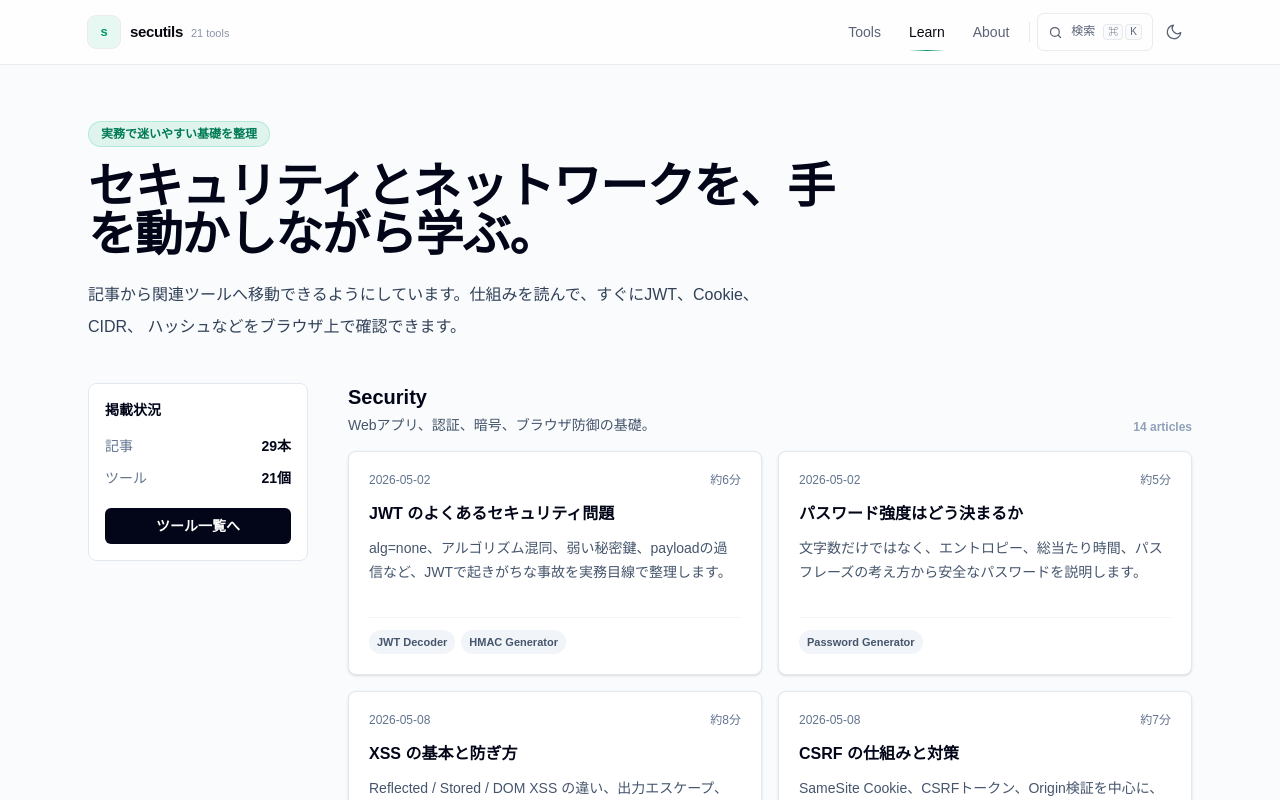
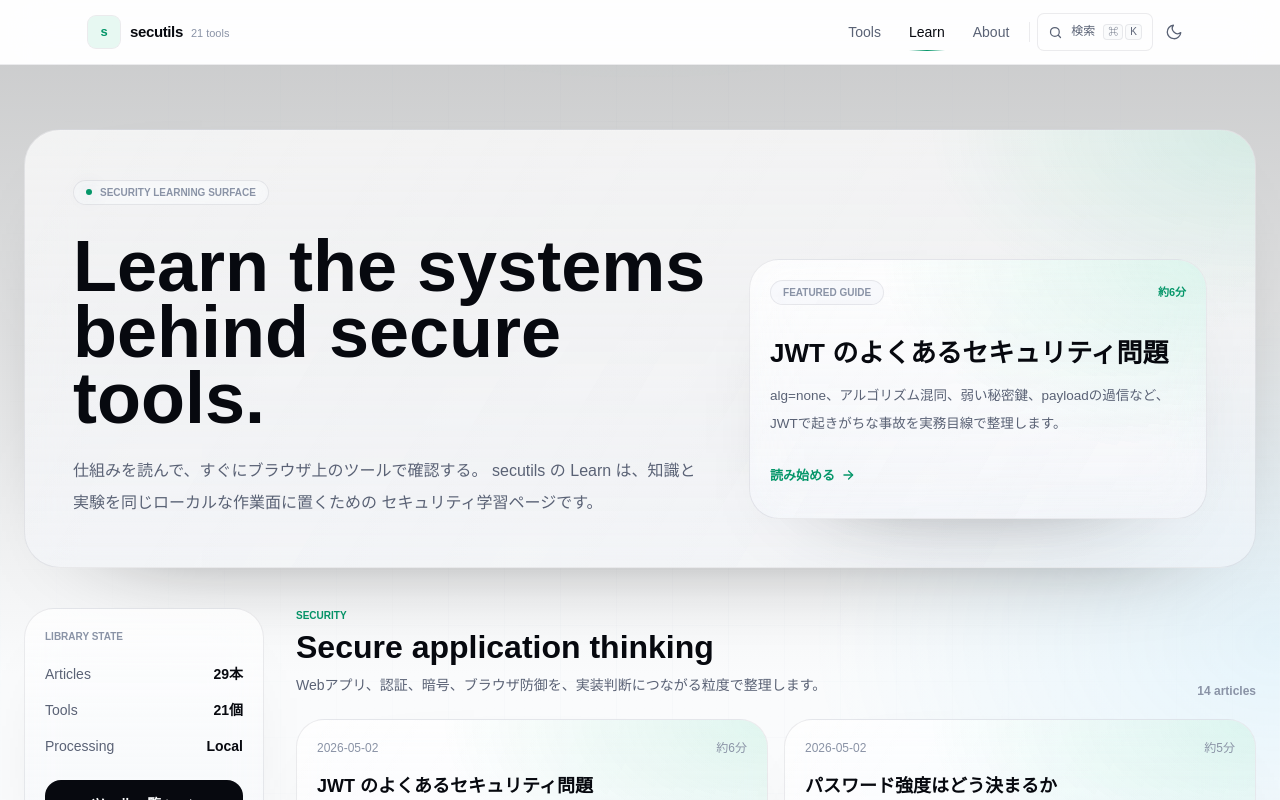
Before and after one commit to totdelece/secutils, a Next.js app: page /learn in a window 1280 px wide. Shown: the top 800 px of the page. Built offline with nearby package versions, Linux system fonts and the light colour scheme; no server answers; a web font is replaced by a local one.

Commit message:
Unify learn and tools UI

```diff
--- a/src/app/globals.css
+++ b/src/app/globals.css
@@ -1203,6 +1203,187 @@ body::after {
     color-mix(in oklab, var(--bg-elevated) 64%, transparent);
 }
 
+.learn-stage,
+.tools-stage {
+  min-height: 100%;
+  background:
+    radial-gradient(58rem 36rem at 50% -8%, rgba(var(--aurora-a), 0.13), transparent 70%),
+    radial-gradient(42rem 30rem at 100% 12%, rgba(var(--aurora-b), 0.10), transparent 70%),
+    radial-gradient(34rem 24rem at 0% 36%, rgba(var(--aurora-c), 0.08), transparent 72%),
+    linear-gradient(180deg, color-mix(in oklab, var(--bg-base) 86%, #000 14%), var(--bg-base) 38rem);
+}
+
+.learn-mesh,
+.tools-mesh {
+  position: absolute;
+  inset: 0;
+  pointer-events: none;
+  opacity: 0.42;
+  background-image:
+    linear-gradient(rgba(148, 163, 184, 0.10) 1px, transparent 1px),
+    linear-gradient(90deg, rgba(148, 163, 184, 0.10) 1px, transparent 1px);
+  background-size: 56px 56px;
+  mask-image: radial-gradient(ellipse 72% 44% at 50% 4%, black, transparent 76%);
+  -webkit-mask-image: radial-gradient(ellipse 72% 44% at 50% 4%, black, transparent 76%);
+}
+
+.learn-hero,
+.learn-panel,
+.learn-feature,
+.learn-card {
+  border: 1px solid var(--border-subtle);
+  background:
+    linear-gradient(180deg, color-mix(in oklab, var(--bg-elevated) 72%, transparent), color-mix(in oklab, var(--bg-sunken) 58%, transparent));
+  box-shadow:
+    0 1px 0 rgba(255, 255, 255, 0.12) inset,
+    0 34px 110px -88px rgba(0, 0, 0, 0.92);
+  backdrop-filter: blur(24px) saturate(150%);
+  -webkit-backdrop-filter: blur(24px) saturate(150%);
+}
+
+.learn-hero::before,
+.learn-feature::before,
+.learn-card::before {
+  content: "";
+  position: absolute;
+  inset: 0;
+  pointer-events: none;
+  background:
+    radial-gradient(30rem 18rem at 100% 0%, rgba(var(--aurora-a), 0.15), transparent 68%),
+    linear-gradient(120deg, transparent, rgba(255, 255, 255, 0.06), transparent);
+  opacity: 0.85;
+}
+
+.learn-feature,
+.learn-card {
+  transition:
+    transform 260ms cubic-bezier(0.2, 0.8, 0.2, 1),
+    border-color 180ms ease,
+    box-shadow 180ms ease;
+}
+
+.learn-feature:hover,
+.learn-card:hover {
+  transform: translateY(-4px);
+  border-color: var(--border-strong);
+  box-shadow:
+    0 1px 0 rgba(255, 255, 255, 0.16) inset,
+    0 44px 130px -90px rgba(0, 0, 0, 0.96);
+}
+
+.tools-routing {
+  position: absolute;
+  inset: 0;
+  pointer-events: none;
+  overflow: hidden;
+  opacity: 0.42;
+  mask-image: radial-gradient(ellipse 70% 52% at 50% 18%, black, transparent 78%);
+  -webkit-mask-image: radial-gradient(ellipse 70% 52% at 50% 18%, black, transparent 78%);
+}
+
+.tools-routing span {
+  position: absolute;
+  left: -10%;
+  width: 120%;
+  height: 1px;
+  background: linear-gradient(90deg, transparent, rgba(var(--aurora-a), 0.54), rgba(var(--aurora-b), 0.22), transparent);
+  filter: drop-shadow(0 0 14px rgba(var(--aurora-a), 0.34));
+}
+
+.tools-routing span::after {
+  content: "";
+  position: absolute;
+  top: -2px;
+  left: 0;
+  width: 48px;
+  height: 5px;
+  border-radius: 999px;
+  background: rgba(var(--aurora-a), 0.82);
+  box-shadow: 0 0 24px rgba(var(--aurora-a), 0.54);
+  animation: packet-travel 8s ease-in-out infinite;
+}
+
+.tools-routing span:nth-child(1) { top: 18%; transform: rotate(-5deg); }
+.tools-routing span:nth-child(2) { top: 38%; transform: rotate(4deg); opacity: 0.7; }
+.tools-routing span:nth-child(3) { top: 68%; transform: rotate(-2deg); opacity: 0.52; }
+.tools-routing span:nth-child(2)::after { animation-delay: 1.7s; }
+.tools-routing span:nth-child(3)::after { animation-delay: 3.2s; }
+
+.tools-stage > .relative > div[class*="mx-auto"][class*="max-w-3xl"] {
+  position: relative;
+  max-width: 72rem;
+}
+
+.tools-stage nav a {
+  color: var(--fg-muted);
+  transition: color 180ms ease;
+}
+
+.tools-stage nav a:hover {
+  color: var(--fg-primary);
+}
+
+.tools-stage h1 {
+  color: var(--fg-primary);
+  font-size: clamp(2.35rem, 5vw, 4.8rem);
+  line-height: 0.94;
+  font-weight: 650;
+}
+
+.tools-stage h1 + p {
+  max-width: 52rem;
+  color: var(--fg-muted);
+  font-size: 1rem;
+  line-height: 1.9;
+}
+
+.tools-stage div[class*="rounded-lg"][class*="border"],
+.tools-stage section[class*="rounded-lg"][class*="border"] {
+  border-color: var(--border-subtle);
+  border-radius: 1.55rem;
+  background:
+    linear-gradient(180deg, color-mix(in oklab, var(--bg-elevated) 70%, transparent), color-mix(in oklab, var(--bg-sunken) 56%, transparent));
+  box-shadow:
+    0 1px 0 rgba(255, 255, 255, 0.12) inset,
+    0 30px 100px -86px rgba(0, 0, 0, 0.90);
+  backdrop-filter: blur(22px) saturate(150%);
+  -webkit-backdrop-filter: blur(22px) saturate(150%);
+}
+
+.tools-stage textarea,
+.tools-stage input,
+.tools-stage select {
+  border: 1px solid var(--border-subtle);
+  background: color-mix(in oklab, var(--bg-sunken) 72%, transparent);
+  color: var(--fg-primary);
+  box-shadow: 0 1px 0 rgba(255, 255, 255, 0.05) inset;
+}
+
+.tools-stage textarea:focus,
+.tools-stage input:focus,
+.tools-stage select:focus {
+  border-color: var(--border-strong);
+  box-shadow:
+    0 0 0 1px rgba(var(--aurora-a), 0.22),
+    0 0 34px rgba(var(--aurora-a), 0.10);
+}
+
+.tools-stage button {
+  transition:
+    transform 180ms cubic-bezier(0.2, 0.8, 0.2, 1),
+    border-color 160ms ease,
+    background 160ms ease,
+    box-shadow 160ms ease;
+}
+
+.tools-stage button:hover {
+  transform: translateY(-1px);
+}
+
+.tools-stage button:active {
+  transform: translateY(1px) scale(0.99);
+}
+
 @keyframes constellation-pulse {
   0%, 100% { opacity: 0.35; transform: scale(0.92); }
   50% { opacity: 1; transform: scale(1.12); }
--- a/src/app/learn/page.tsx
+++ b/src/app/learn/page.tsx
@@ -22,74 +22,104 @@ export default function LearnPage() {
     network: [],
   };
   for (const article of articles) grouped[article.category].push(article);
+  const featured = articles.find((article) => article.slug === "jwt-security-issues") ?? articles[0];
 
   return (
-    <div className="mx-auto max-w-6xl px-5 py-10 sm:px-6 sm:py-14">
-      <section className="mb-10">
-        <div className="mb-4 inline-flex items-center rounded-full border border-emerald-500/20 bg-emerald-500/10 px-3 py-1 text-xs font-semibold text-emerald-700 dark:text-emerald-300">
-          実務で迷いやすい基礎を整理
+    <div className="learn-stage relative isolate overflow-hidden">
+      <div className="learn-mesh" aria-hidden="true" />
+      <div className="mx-auto max-w-7xl px-4 py-10 sm:px-6 sm:py-16">
+        <section className="learn-hero relative overflow-hidden rounded-[36px] p-6 sm:p-10 lg:p-12">
+          <div className="relative grid gap-10 lg:grid-cols-[1fr_0.72fr] lg:items-end">
+            <div>
+              <div className="inline-flex items-center gap-2 rounded-full border border-border-subtle bg-bg-sunken/45 px-3 py-1 text-[10px] font-semibold uppercase text-fg-subtle backdrop-blur">
+                <span className="h-1.5 w-1.5 rounded-full bg-accent shadow-[0_0_18px_currentColor]" />
+                Security learning surface
               </div>
-        <h1 className="max-w-3xl text-4xl font-bold tracking-tight text-slate-950 dark:text-white sm:text-5xl">
-          セキュリティとネットワークを、手を動かしながら学ぶ。
+              <h1 className="mt-7 max-w-4xl text-[46px] font-semibold leading-[0.92] text-fg-primary sm:text-[72px]">
+                Learn the systems behind secure tools.
               </h1>
-        <p className="mt-5 max-w-2xl text-base leading-8 text-slate-700 dark:text-slate-300">
-          記事から関連ツールへ移動できるようにしています。仕組みを読んで、すぐにJWT、Cookie、CIDR、
-          ハッシュなどをブラウザ上で確認できます。
+              <p className="mt-6 max-w-2xl text-[16px] leading-8 text-fg-muted">
+                仕組みを読んで、すぐにブラウザ上のツールで確認する。
+                secutils の Learn は、知識と実験を同じローカルな作業面に置くための
+                セキュリティ学習ページです。
               </p>
+            </div>
+
+            <Link
+              href={`/learn/${featured.category}/${featured.slug}`}
+              className="learn-feature group relative min-h-[260px] overflow-hidden rounded-[30px] p-5"
+            >
+              <div className="relative">
+                <div className="mb-8 flex items-center justify-between">
+                  <span className="rounded-full border border-border-subtle bg-bg-sunken/55 px-3 py-1 text-[10px] font-semibold uppercase text-fg-subtle">
+                    featured guide
+                  </span>
+                  <span className="text-[11px] font-semibold text-accent">
+                    約{featured.readingMinutes}分
+                  </span>
+                </div>
+                <h2 className="text-[26px] font-semibold leading-tight text-fg-primary">
+                  {featured.title}
+                </h2>
+                <p className="mt-3 line-clamp-3 text-[13.5px] leading-7 text-fg-muted">
+                  {featured.description}
+                </p>
+                <div className="mt-7 inline-flex items-center gap-1.5 text-[13px] font-semibold text-accent">
+                  読み始める
+                  <Arrow />
+                </div>
+              </div>
+            </Link>
+          </div>
         </section>
 
-      <div className="grid gap-10 lg:grid-cols-[220px_1fr]">
+        <div className="mt-10 grid gap-8 lg:grid-cols-[240px_1fr]">
           <aside className="lg:sticky lg:top-24 lg:self-start">
-          <div className="rounded-lg border border-slate-200 bg-white p-4 dark:border-white/10 dark:bg-white/[0.04]">
-            <div className="text-sm font-bold text-slate-950 dark:text-white">
-              掲載状況
+            <div className="learn-panel rounded-[30px] p-5">
+              <div className="text-[10px] font-semibold uppercase text-fg-subtle">
+                Library state
               </div>
-            <dl className="mt-4 space-y-3 text-sm">
-              <div className="flex justify-between">
-                <dt className="text-slate-500 dark:text-slate-400">記事</dt>
-                <dd className="font-semibold text-slate-950 dark:text-white">
-                  {articles.length}本
-                </dd>
-              </div>
-              <div className="flex justify-between">
-                <dt className="text-slate-500 dark:text-slate-400">ツール</dt>
-                <dd className="font-semibold text-slate-950 dark:text-white">
-                  {tools.length}個
-                </dd>
-              </div>
+              <dl className="mt-5 space-y-4">
+                <Metric label="Articles" value={`${articles.length}本`} />
+                <Metric label="Tools" value={`${tools.length}個`} />
+                <Metric label="Processing" value="Local" />
               </dl>
               <Link
                 href="/"
-              className="mt-5 inline-flex w-full items-center justify-center rounded-md bg-slate-950 px-3 py-2 text-sm font-semibold text-white transition hover:bg-slate-800 dark:bg-white dark:text-slate-950 dark:hover:bg-slate-200"
+                className="magnetic-button mt-6 inline-flex h-[48px] w-full items-center justify-center gap-2 rounded-2xl bg-fg-primary px-4 text-sm font-semibold text-bg-base"
               >
                 ツール一覧へ
+                <Arrow />
               </Link>
             </div>
           </aside>
 
-        <div className="space-y-10">
+          <div className="space-y-12">
             {ORDERED_CATEGORIES.map((category) => {
               const list = grouped[category];
               if (!list.length) return null;
               return (
                 <section key={category}>
-                <div className="mb-4 flex items-end justify-between gap-4">
+                  <div className="mb-5 flex items-end justify-between gap-4">
                     <div>
-                    <h2 className="text-xl font-bold text-slate-950 dark:text-white">
+                      <div className="text-[10px] font-semibold uppercase text-accent">
                         {articleCategoryLabels[category]}
+                      </div>
+                      <h2 className="mt-2 text-[32px] font-semibold leading-none text-fg-primary">
+                        {category === "security" ? "Secure application thinking" : "Network fundamentals"}
                       </h2>
-                    <p className="mt-1 text-sm text-slate-600 dark:text-slate-400">
+                      <p className="mt-2 max-w-2xl text-sm leading-7 text-fg-muted">
                         {category === "security"
-                        ? "Webアプリ、認証、暗号、ブラウザ防御の基礎。"
-                        : "通信、名前解決、IP、HTTPまわりの基礎。"}
+                          ? "Webアプリ、認証、暗号、ブラウザ防御を、実装判断につながる粒度で整理します。"
+                          : "通信、名前解決、IP、HTTPまわりの基礎を、運用や障害調査で使える形にします。"}
                       </p>
                     </div>
-                  <span className="text-xs font-semibold text-slate-400">
+                    <span className="hidden text-xs font-semibold text-fg-subtle sm:block">
                       {list.length} articles
                     </span>
                   </div>
                   <div className="grid grid-cols-1 gap-4 md:grid-cols-2">
-                  {list.map((article) => {
+                    {list.map((article, index) => {
                       const relatedToolTitles = (article.relatedTools ?? [])
                         .map((slug) => tools.find((tool) => tool.slug === slug))
                         .filter((tool): tool is NonNullable<typeof tool> =>
@@ -99,31 +129,34 @@ export default function LearnPage() {
                         <Link
                           key={article.slug}
                           href={`/learn/${article.category}/${article.slug}`}
-                        className="group flex min-h-56 flex-col rounded-lg border border-slate-200 bg-white p-5 shadow-sm transition hover:-translate-y-0.5 hover:border-emerald-500 hover:shadow-md dark:border-white/10 dark:bg-white/[0.04] dark:hover:border-emerald-400"
+                          className={[
+                            "learn-card group relative flex min-h-[240px] flex-col overflow-hidden rounded-[28px] p-5",
+                            index === 0 ? "md:min-h-[300px]" : "",
+                          ].join(" ")}
                         >
-                        <div className="mb-3 flex items-center justify-between gap-3 text-xs text-slate-500 dark:text-slate-400">
+                          <div className="relative mb-4 flex items-center justify-between gap-3 text-xs text-fg-subtle">
                             <time dateTime={article.date}>{article.date}</time>
                             <div className="flex items-center gap-2">
                               {article.affiliate && (
-                              <span className="rounded-full bg-orange-100 px-2 py-0.5 font-semibold text-orange-700 dark:bg-orange-400/15 dark:text-orange-200">
+                                <span className="rounded-full border border-amber-400/30 bg-amber-300/10 px-2 py-0.5 font-semibold text-amber-500">
                                   PR
                                 </span>
                               )}
                               <span>約{article.readingMinutes}分</span>
                             </div>
                           </div>
-                        <h3 className="text-base font-bold leading-7 text-slate-950 transition group-hover:text-emerald-700 dark:text-white dark:group-hover:text-emerald-300">
+                          <h3 className="relative text-[18px] font-semibold leading-7 text-fg-primary transition group-hover:text-accent">
                             {article.title}
                           </h3>
-                        <p className="mt-2 flex-1 text-sm leading-6 text-slate-600 dark:text-slate-400">
+                          <p className="relative mt-3 flex-1 text-sm leading-7 text-fg-muted">
                             {article.description}
                           </p>
                           {relatedToolTitles.length > 0 && (
-                          <div className="mt-4 flex flex-wrap gap-1.5 border-t border-slate-100 pt-3 dark:border-white/10">
+                            <div className="relative mt-5 flex flex-wrap gap-1.5 border-t border-border-subtle pt-4">
                               {relatedToolTitles.map((tool) => (
                                 <span
                                   key={tool.slug}
-                                className="rounded-full bg-slate-100 px-2 py-1 text-[11px] font-semibold text-slate-600 dark:bg-white/10 dark:text-slate-300"
+                                  className="rounded-full border border-border-subtle bg-bg-sunken/55 px-2 py-1 text-[11px] font-semibold text-fg-muted"
                                 >
                                   {tool.title}
                                 </span>
@@ -140,5 +173,24 @@ export default function LearnPage() {
           </div>
         </div>
       </div>
+    </div>
   );
 }
+
+function Metric({ label, value }: { label: string; value: string }) {
+  return (
+    <div className="flex items-center justify-between gap-4">
+      <dt className="text-sm text-fg-muted">{label}</dt>
+      <dd className="text-sm font-semibold text-fg-primary">{value}</dd>
+    </div>
+  );
+}
+
+function Arrow() {
+  return (
+    <svg viewBox="0 0 24 24" aria-hidden="true" className="h-3.5 w-3.5 transition-transform group-hover:translate-x-0.5 motion-reduce:transform-none" fill="none" stroke="currentColor" strokeWidth={2.25} strokeLinecap="round" strokeLinejoin="round">
+      <path d="M5 12h14" />
+      <path d="m13 5 7 7-7 7" />
+    </svg>
+  );
+}
```
Also changed, not shown: src/app/tools/layout.tsx (added, +17 -0 lines). Lines whose indentation alone changed are shown as unchanged.
